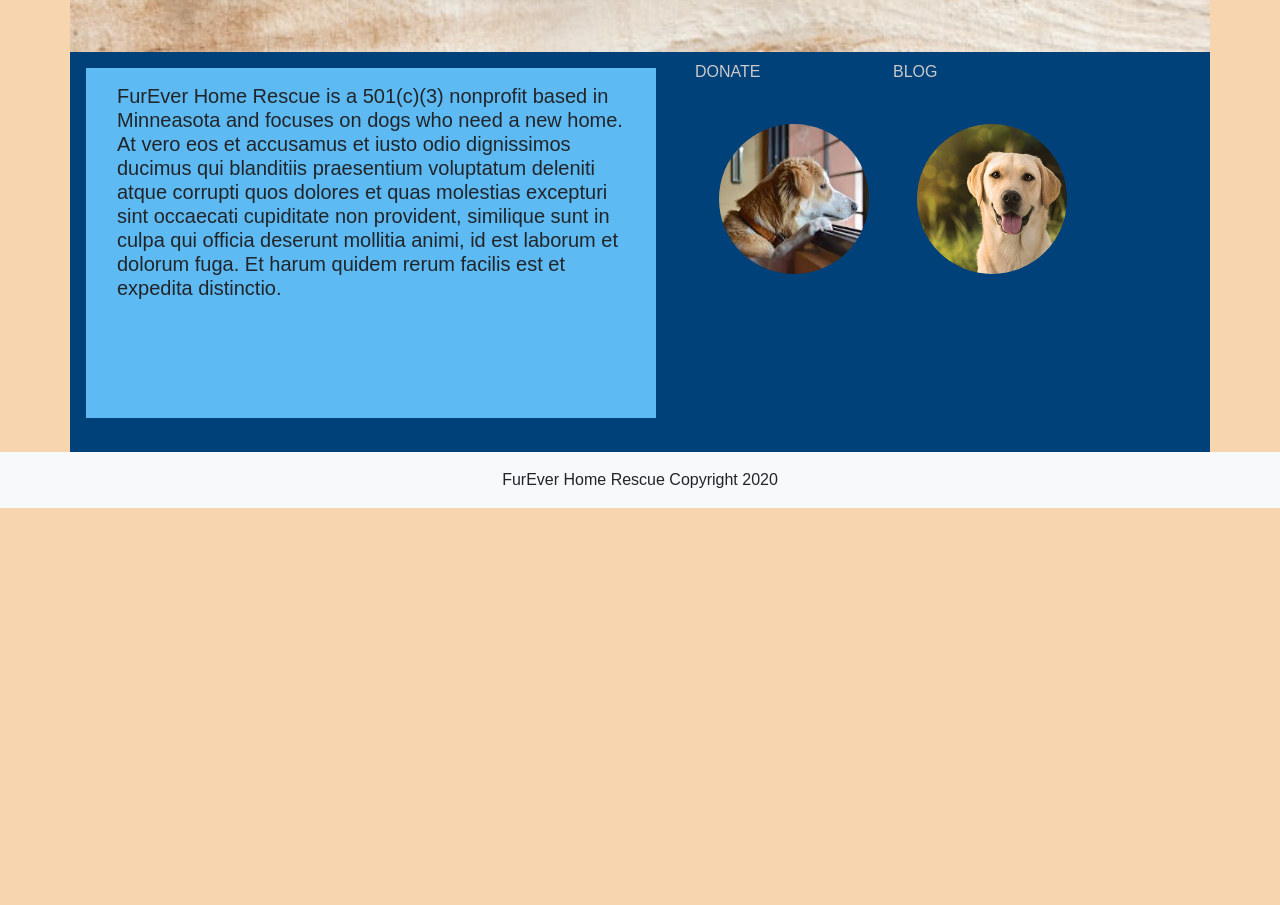
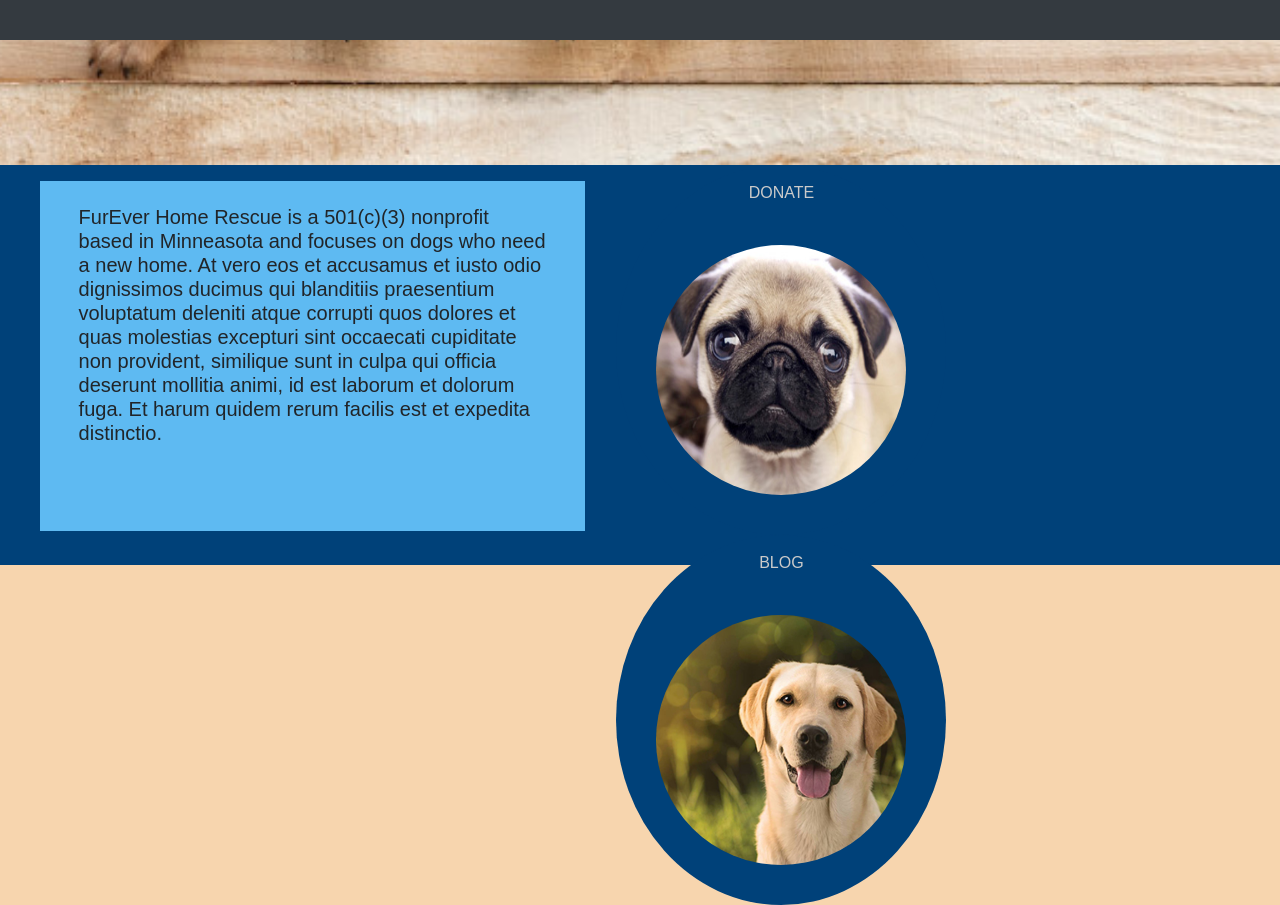
Before and after one commit to afazeez82/adoptadog-githubio.com, a React (Create React App) app in the folder client/: page /about in a window 1280 px wide. Shown: the part 760-1665 px from the top of the page. Before the commit the page ends 1268 px from the top, so only its background shows below. Built offline with nearby package versions, Linux system fonts and the light colour scheme.

Commit message:
Revert "link buttons"
This reverts commit a3241051e05801ec3372d74adb671d5b01af742d.

```diff
--- a/client/src/index.css
+++ b/client/src/index.css
@@ -16,8 +16,8 @@ nav {
 }
 
 .img-circle {
-  width: 150px;
-  height: 150px;
+  width: 250px;
+  height: 250px;
   border-radius: 50%;
 }
 
@@ -43,7 +43,3 @@ h1 {
 ul {
   list-style: none;
 }
-
-footer {
-  background-color: #f0b02a;
-}
--- a/client/src/views/About.jsx
+++ b/client/src/views/About.jsx
@@ -1,35 +1,33 @@
 import React from "react";
-import { Link } from 'react-router-dom';
 
 function About() {
   return (
-    <div className="container">
+    <div className="about">
       <div className="row">
         <img
-          className="w-100"
+          className="img-fluid w-100 h-auto"
           src={process.env.PUBLIC_URL + "/images/dogs1.jpg"}
           alt="White Dog"
         />
       </div>
-      <div className="row " style={{ backgroundColor: "#004179", height: "400px" }}>
-        <div className="col-6 m-3" style={{ backgroundColor: "#5EBAF2", height: "350px" }}>
-          <h5 className="p-3">
+      <div className="row justify-content-md-center" style={{ backgroundColor: "#004179", height: "400px" }}>
+        <div className="col-5 m-3" style={{ backgroundColor: "#5EBAF2", height: "350px" }}>
+          <h5 className="p-4">
             FurEver Home Rescue is a 501(c)(3) nonprofit based in
             Minneasota and focuses on dogs who need a new home.
 
             At vero eos et accusamus et iusto odio dignissimos ducimus qui blanditiis praesentium voluptatum deleniti atque corrupti quos dolores et quas molestias excepturi sint occaecati cupiditate non provident, similique sunt in culpa qui officia deserunt mollitia animi, id est laborum et dolorum fuga. Et harum quidem rerum facilis est et expedita distinctio.
             </h5>
         </div>
-        <div className="col-5 m-2 row">
-        <Link to="/donate">
-          <p style={{ color: "#CACACA" }}>DONATE</p>
-          <img src={process.env.PUBLIC_URL + "/images/cute-dog.jpeg"} className="img-circle m-4" alt="..." />
-        </Link>
-
-        <Link to="/blog">
-          <p style={{ color: "#CACACA" }}>BLOG</p>
-          <img src={process.env.PUBLIC_URL + "/images/dog3.jpg"} className="img-circle m-4" alt="..." />
-        </Link>
+        <div className="col-6">
+          <button className="btn-primary p-3">
+            <p style={{ color: "#CACACA" }}>DONATE</p>
+            <img src={process.env.PUBLIC_URL + "/images/dog4.jpg"} className="img-circle m-4" alt="..." />
+          </button>
+          <button className="btn-primary p-3">
+            <p style={{ color: "#CACACA" }}>BLOG</p>
+            <img src={process.env.PUBLIC_URL + "/images/dog3.jpg"} className="img-circle m-4" alt="..." />
+          </button>
         </div>
       </div>
     </div >
--- a/client/src/views/Donate.jsx
+++ b/client/src/views/Donate.jsx
@@ -2,8 +2,8 @@ import React from "react";
 
 function Donate() {
     return (
-        <div className="Donate container" style={{
-            backgroundImage: "url('https://pethome.hr/upload/2020/09/dogs-need-to-play_5f56183e18f4f.jpg')", height: "100%",
+        <div className="Donate" style={{
+            backgroundImage: "url('https://pethome.hr/upload/2020/09/dogs-need-to-play_5f56183e18f4f.jpg')", height: "1200px", maxWidth: "1900px", minWidth: "1500px"
         }}>
             <div className="container">
                 <div className="row p-5">
--- a/client/src/views/Footer.jsx
+++ b/client/src/views/Footer.jsx
@@ -3,10 +3,10 @@ import React from "react";
 function Footer() {
   return (
     <div className="footer">
-      <footer className="p-3 bg-light">
+      <footer className="py-5 bg-dark fixed-bottom">
         <div className="container">
-          <p className="m-0 text-center">
-            FurEver Home Rescue Copyright 2020
+          <p className="m-0 text-center text-white">
+            Copyright 2020
           </p>
         </div>
       </footer>
--- a/client/src/views/Home.jsx
+++ b/client/src/views/Home.jsx
@@ -1,39 +1,40 @@
 import React from "react";
-import { Link } from 'react-router-dom';
 
 // import "../index.css"
 
 function Home() {
   return (
-    <div className="container">
+    <div className="home">
       <div className="row">
+        <h1>Save Lives Furever!</h1>
         <img
-        className="w-100"
+        className="img-fluid w-100 h-auto"
           src={process.env.PUBLIC_URL + "/images/dog1.jpg"}
           alt=""
         />
       </div>
       <div className="row justify-content-md-center" style={{ backgroundColor: "#004179", height: "400px" }}>
-
-        <Link to="/adopt">
+        <button className="btn-primary">
           <p style={{ color: "#CACACA" }}>ADOPT</p>
           <img src={process.env.PUBLIC_URL + "/images/dogs1.jpg"} alt="my" className="img-circle m-4" />
-        </Link>
+        </button>
 
-        <Link to="/donate">
+
+        <button className="btn-primary">
           <p style={{ color: "#CACACA" }}>DONATE</p>
           <img src={process.env.PUBLIC_URL + "/images/cute-dog.jpeg"} className="img-circle m-4" alt="..." />
-        </Link>
+        </button>
 
-        <Link to="/blog">
+        <button className="btn-primary">
           <p style={{ color: "#CACACA" }}>BLOG</p>
           <img src={process.env.PUBLIC_URL + "/images/dog3.jpg"} className="img-circle m-4" alt="..." />
-        </Link>
+        </button>
 
-        <Link to="/about">
+
+        <button className="btn-primary">
           <p style={{ color: "#CACACA" }}>ABOUT</p>
           <img src={process.env.PUBLIC_URL + "/images/DOG4.jpg"} className="img-circle m-4" alt="..."></img>
-        </Link>
+        </button>
       </div>
     </div>
   );
--- a/client/src/views/getInvolved.jsx
+++ b/client/src/views/getInvolved.jsx
@@ -2,28 +2,34 @@ import React from "react";
 
 function Volunteer() {
     return (
-        <div className="container">
-                    <div className="">
+        <div className="getInvolved">
+            <div className="container">
+                <div className="row mt-5">
+                    <div className="col-lg-4">
                         <img
                             src="https://vetwork.co/galaxy/wp-content/uploads/%D8%AA%D8%B1%D8%A8%D9%8A%D8%A9-%D8%A7%D9%84%D9%83%D9%84%D8%A7%D8%A8-1024x682.jpg"
                             alt=""
+                            style={{ width: "140%" }}
                         />
-                        <h3 className="">Foster</h3>
-                        <p className="">Fostering a rescue animal means that you agree to take an animal into your home and care for it until they can find a loving forever home through FurEver Home. We are always in need of more fosters in the Twin Cities area. Most of our animals are saved directly from animal shelters where they are at risk of being euthanized, so they are in need of foster homes to show them what it means to feel loved. Helping a rescue animal find their forever home is a priceless experience! Email fureverhomefoster@email.com if you're interested.</p>
+                        <h3 className="pl-5 pt-2" style={{ textAlign: "center" }}>Foster</h3>
+                        <p className="pl-5 pt-2">Fostering a rescue animal means that you agree to take an animal into your home and care for it until they can find a loving forever home through FurEver Home. We are always in need of more fosters in the Twin Cities area. Most of our animals are saved directly from animal shelters where they are at risk of being euthanized, so they are in need of foster homes to show them what it means to feel loved. Helping a rescue animal find their forever home is a priceless experience! Email fureverhomefoster@email.com if you're interested.</p>
                     </div>
-                    <div className="">
+                    <div className="col-lg-6 offset-2">
                         <div>
                             <img
                                 src="https://www.webercountyutah.gov/Animal_Shelter/images/volunteer.jpg"
                                 alt=""
+                                style={{ width: "120%" }}
                             />
-                            <h3>Volunteer</h3>
-                            <h5>Drive Team</h5>
-                            <p>As a Transport Volunteer you help us by transporting animals primarily for intake. This would be primarily on the weekend but can sometimes occur during the week as well. Transports can be anywhere in the Twin Cities, so times vary depending on location. Email fureverhomedriving@email.com if you're interested</p>
-                            <h5>Other Skills</h5>
-                            <p>FurEver Home Rescue is a small rescue, so we are always looking for help doing a variety of activities. Do you have experience and freetime to help us grow and help more animals? Do you do photography? Event coordination? Grooming? Art you can donate for fundraising auctions? Email fureverhomerescue@email.com if you're interested so we can begin our partnership!</p>
+                            <h3 style={{ textAlign: "center" }}>Volunteer</h3>
+                            <h5 style={{ textAlign: "center", width: "50%" }}>Drive Team</h5>
+                            <p style={{ width: "50%" }}>As a Transport Volunteer you help us by transporting animals primarily for intake. This would be primarily on the weekend but can sometimes occur during the week as well. Transports can be anywhere in the Twin Cities, so times vary depending on location. Email fureverhomedriving@email.com if you're interested</p>
+                            <h5 style={{ textAlign: "center", width: "50%" }}>Other Skills</h5>
+                            <p style={{ width: "50%" }}>FurEver Home Rescue is a small rescue, so we are always looking for help doing a variety of activities. Do you have experience and freetime to help us grow and help more animals? Do you do photography? Event coordination? Grooming? Art you can donate for fundraising auctions? Email fureverhomerescue@email.com if you're interested so we can begin our partnership!</p>
                         </div>
                     </div>
+                </div>
+            </div>
         </div>
     );
 }
```
